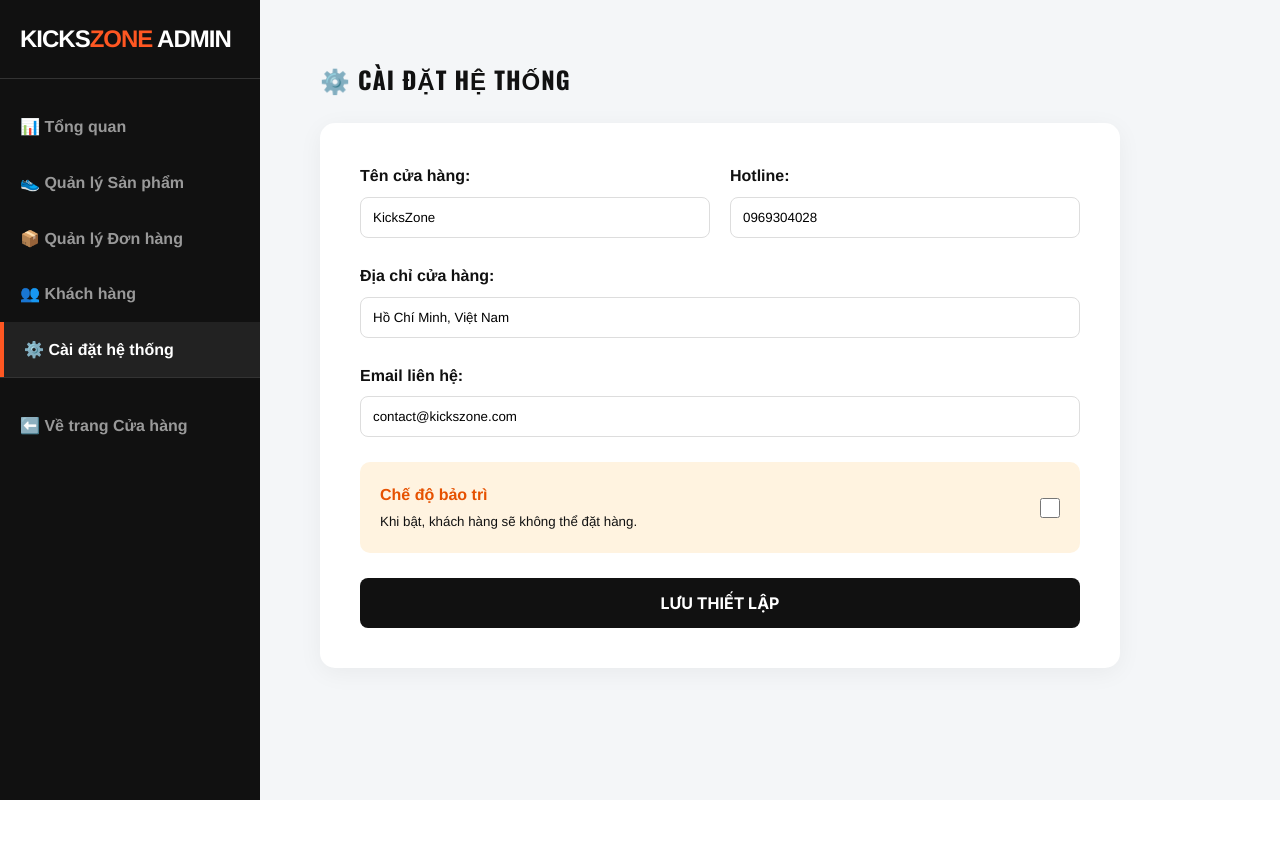
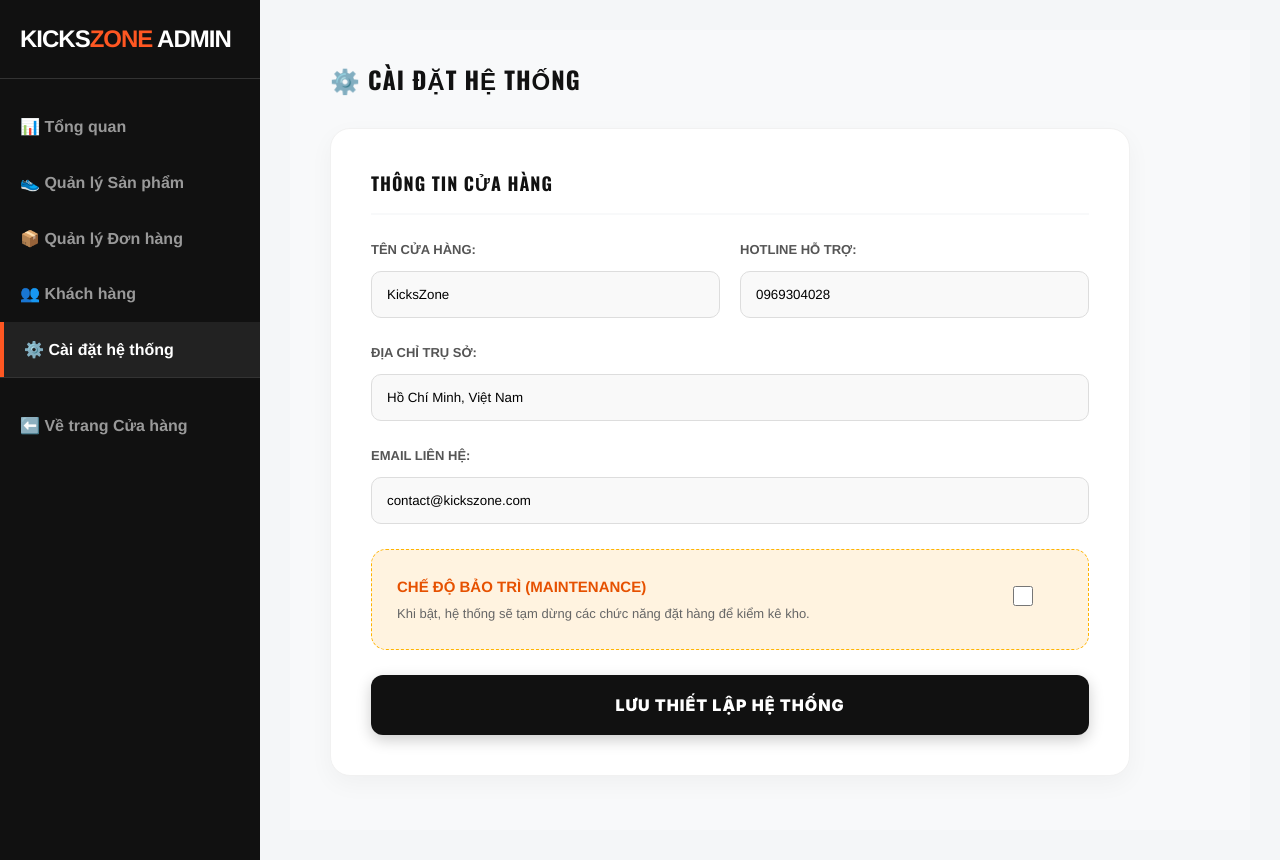
Before and after one commit to long191105-deptrai/kickszone-web, a React (Create React App) app in the folder client/: page /admin/settings in a window 1280 px wide. Before the commit the page ends 800 px from the top, so only its background shows below. Built offline with nearby package versions, Linux system fonts and the light colour scheme.

Commit message:
ManageSettings.jsx

```diff
--- a/client/src/pages/admin/ManageSettings.jsx
+++ b/client/src/pages/admin/ManageSettings.jsx
@@ -1,4 +1,5 @@
 import React, { useState } from 'react';
+import { toast } from 'react-toastify';
 
 const ManageSettings = () => {
   const [shopInfo, setShopInfo] = useState({
@@ -11,49 +12,115 @@ const ManageSettings = () => {
 
   const handleUpdate = (e) => {
     e.preventDefault();
-    alert("🎉 Đã cập nhật cấu hình hệ thống thành công!");
+    // Sau này nếu bác có API lưu setting thì dùng axios.put tại đây
+    toast.success("🎉 Đã cập nhật cấu hình hệ thống KicksZone thành công!", {
+        position: "top-center",
+        autoClose: 3000,
+        theme: "dark"
+    });
   };
 
   return (
-    <div style={{ padding: '30px' }}>
-      <h2 style={{ fontWeight: '900', marginBottom: '25px', textTransform: 'uppercase' }}>
-        ⚙️ Cài đặt hệ thống
+    <div style={{ padding: '30px 40px', background: '#f8f9fa', minHeight: '100vh' }}>
+      <h2 style={{ fontWeight: '900', marginBottom: '30px', textTransform: 'uppercase', letterSpacing: '1px', color: '#111' }}>
+        ⚙️ CÀI ĐẶT HỆ THỐNG
       </h2>
 
-      <div style={{ background: '#fff', padding: '40px', borderRadius: '15px', boxShadow: '0 5px 25px rgba(0,0,0,0.05)', maxWidth: '800px' }}>
+      <div style={{
+        background: '#fff',
+        padding: '40px',
+        borderRadius: '20px',
+        boxShadow: '0 8px 25px rgba(0,0,0,0.04)',
+        maxWidth: '800px',
+        border: '1px solid #f1f1f1'
+      }}>
+        <h3 style={{ fontSize: '18px', fontWeight: '800', marginBottom: '25px', borderBottom: '2px solid #f8f9fa', paddingBottom: '15px' }}>
+            THÔNG TIN CỬA HÀNG
+        </h3>
+
         <form onSubmit={handleUpdate} style={{ display: 'flex', flexDirection: 'column', gap: '25px' }}>
 
-          <div style={{ display: 'flex', gap: '20px' }}>
-            <div style={{ flex: 1 }}>
-              <label style={{ fontWeight: 'bold', display: 'block', marginBottom: '8px' }}>Tên cửa hàng:</label>
-              <input type="text" value={shopInfo.name} onChange={(e) => setShopInfo({...shopInfo, name: e.target.value})} style={{ width: '100%', padding: '12px', border: '1px solid #ddd', borderRadius: '8px' }} />
+          <div style={{ display: 'flex', gap: '20px', flexWrap: 'wrap' }}>
+            <div style={{ flex: 1, minWidth: '250px' }}>
+              <label style={{ fontWeight: '700', display: 'block', marginBottom: '10px', fontSize: '13px', color: '#555' }}>TÊN CỬA HÀNG:</label>
+              <input
+                type="text"
+                value={shopInfo.name}
+                onChange={(e) => setShopInfo({...shopInfo, name: e.target.value})}
+                style={{ width: '100%', padding: '15px', border: '1px solid #ddd', borderRadius: '10px', background: '#f9f9f9', outline: 'none' }}
+              />
             </div>
-            <div style={{ flex: 1 }}>
-              <label style={{ fontWeight: 'bold', display: 'block', marginBottom: '8px' }}>Hotline:</label>
-              <input type="text" value={shopInfo.hotline} onChange={(e) => setShopInfo({...shopInfo, hotline: e.target.value})} style={{ width: '100%', padding: '12px', border: '1px solid #ddd', borderRadius: '8px' }} />
+            <div style={{ flex: 1, minWidth: '250px' }}>
+              <label style={{ fontWeight: '700', display: 'block', marginBottom: '10px', fontSize: '13px', color: '#555' }}>HOTLINE HỖ TRỢ:</label>
+              <input
+                type="text"
+                value={shopInfo.hotline}
+                onChange={(e) => setShopInfo({...shopInfo, hotline: e.target.value})}
+                style={{ width: '100%', padding: '15px', border: '1px solid #ddd', borderRadius: '10px', background: '#f9f9f9', outline: 'none' }}
+              />
             </div>
           </div>
 
           <div>
-            <label style={{ fontWeight: 'bold', display: 'block', marginBottom: '8px' }}>Địa chỉ cửa hàng:</label>
-            <input type="text" value={shopInfo.address} onChange={(e) => setShopInfo({...shopInfo, address: e.target.value})} style={{ width: '100%', padding: '12px', border: '1px solid #ddd', borderRadius: '8px' }} />
+            <label style={{ fontWeight: '700', display: 'block', marginBottom: '10px', fontSize: '13px', color: '#555' }}>ĐỊA CHỈ TRỤ SỞ:</label>
+            <input
+                type="text"
+                value={shopInfo.address}
+                onChange={(e) => setShopInfo({...shopInfo, address: e.target.value})}
+                style={{ width: '100%', padding: '15px', border: '1px solid #ddd', borderRadius: '10px', background: '#f9f9f9', outline: 'none' }}
+            />
           </div>
 
           <div>
-            <label style={{ fontWeight: 'bold', display: 'block', marginBottom: '8px' }}>Email liên hệ:</label>
-            <input type="email" value={shopInfo.email} onChange={(e) => setShopInfo({...shopInfo, email: e.target.value})} style={{ width: '100%', padding: '12px', border: '1px solid #ddd', borderRadius: '8px' }} />
+            <label style={{ fontWeight: '700', display: 'block', marginBottom: '10px', fontSize: '13px', color: '#555' }}>EMAIL LIÊN HỆ:</label>
+            <input
+                type="email"
+                value={shopInfo.email}
+                onChange={(e) => setShopInfo({...shopInfo, email: e.target.value})}
+                style={{ width: '100%', padding: '15px', border: '1px solid #ddd', borderRadius: '10px', background: '#f9f9f9', outline: 'none' }}
+            />
           </div>
 
-          <div style={{ padding: '20px', background: '#fff3e0', borderRadius: '10px', display: 'flex', justifyContent: 'space-between', alignItems: 'center' }}>
-            <div>
-              <p style={{ fontWeight: 'bold', margin: 0, color: '#e65100' }}>Chế độ bảo trì</p>
-              <small>Khi bật, khách hàng sẽ không thể đặt hàng.</small>
+          <div style={{
+            padding: '25px',
+            background: '#fff3e0',
+            borderRadius: '15px',
+            display: 'flex',
+            justifyContent: 'space-between',
+            alignItems: 'center',
+            border: '1px dashed #ffb300'
+          }}>
+            <div style={{ flex: 1 }}>
+              <p style={{ fontWeight: '900', margin: '0 0 5px 0', color: '#e65100', fontSize: '15px' }}>CHẾ ĐỘ BẢO TRÌ (MAINTENANCE)</p>
+              <p style={{ margin: 0, color: '#666', fontSize: '13px' }}>Khi bật, hệ thống sẽ tạm dừng các chức năng đặt hàng để kiểm kê kho.</p>
             </div>
-            <input type="checkbox" checked={shopInfo.maintenance} onChange={(e) => setShopInfo({...shopInfo, maintenance: e.target.checked})} style={{ width: '20px', height: '20px' }} />
+            <label className="switch" style={{ position: 'relative', display: 'inline-block', width: '50px', height: '26px' }}>
+                <input
+                    type="checkbox"
+                    checked={shopInfo.maintenance}
+                    onChange={(e) => setShopInfo({...shopInfo, maintenance: e.target.checked})}
+                    style={{ width: '20px', height: '20px', cursor: 'pointer' }}
+                />
+            </label>
           </div>
 
-          <button type="submit" style={{ background: '#111', color: '#fff', padding: '15px', border: 'none', borderRadius: '8px', fontWeight: 'bold', cursor: 'pointer', fontSize: '16px' }}>
-            LƯU THIẾT LẬP
+          <button
+            type="submit"
+            style={{
+                background: '#111',
+                color: '#fff',
+                padding: '20px',
+                border: 'none',
+                borderRadius: '12px',
+                fontWeight: '900',
+                cursor: 'pointer',
+                fontSize: '16px',
+                transition: '0.3s',
+                boxShadow: '0 5px 15px rgba(0,0,0,0.2)',
+                letterSpacing: '1px'
+            }}
+          >
+            LƯU THIẾT LẬP HỆ THỐNG
           </button>
         </form>
       </div>
```
